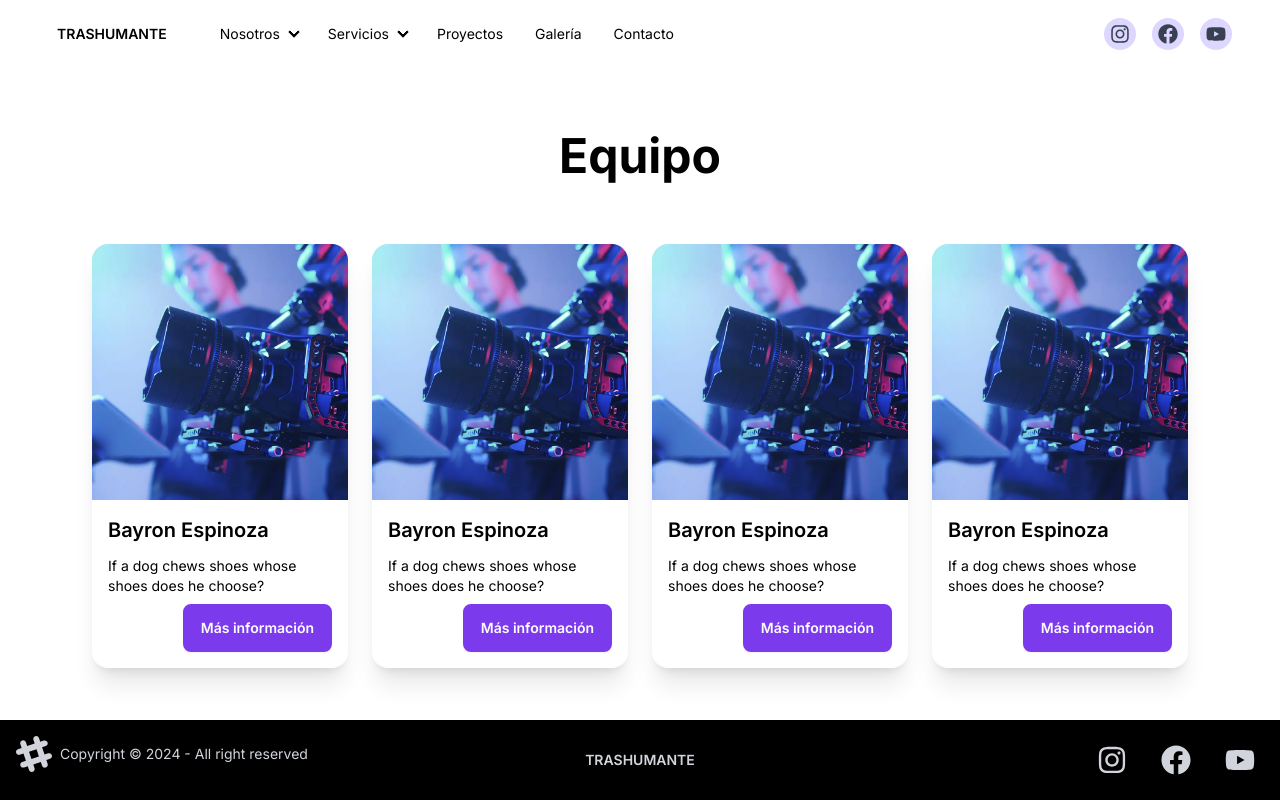
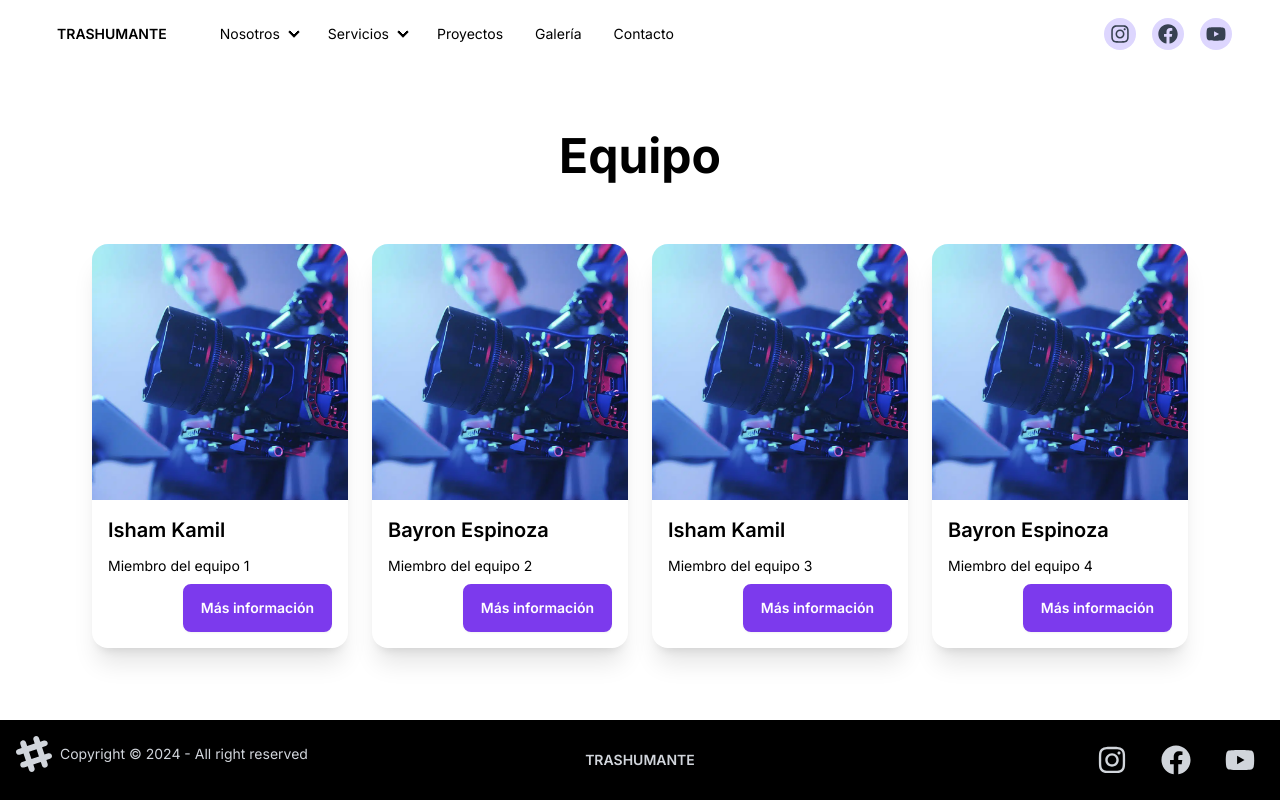
Before and after one commit to CatalinaScheleff/Trashumante-Project, a Next.js app: page /equipo in a window 1280 px wide. Built offline with nearby package versions, Linux system fonts and the light colour scheme.

Commit message:
data cards equipo

```diff
--- a/src/app/equipo/page.jsx
+++ b/src/app/equipo/page.jsx
@@ -1,7 +1,10 @@
 import Image from "next/image";
 import Link from "next/link";
+import {info} from '../../data/index'
+import CardEquipo from "@/components/Cards";
 
 const Equipo = () => {
+
   return (
     <main className="mx-24">
       <div className="px-5 text-center mt-16">
@@ -11,7 +14,22 @@ const Equipo = () => {
 
           <div className="grid gap-8 grid-cols-4 place-items-center">
 
-<div className="card card-compact w-64 bg-base-100 shadow-xl ">
+          {
+                info?.equipo.map((s) => {
+
+                    return (
+                        <>
+                            <CardEquipo {...s} />
+                        </>
+
+                    )
+                })
+            }
+
+
+
+
+{/* <div className="card card-compact w-64 bg-base-100 shadow-xl ">
   <figure className="h-64 w-64 bg-slate-600">
     <Image src="/inicio.png" alt="Shoes" width={384} height={384} className="w-full h-full object-cover"/>
   </figure>
@@ -77,8 +95,7 @@ const Equipo = () => {
         </Link>
     </div>
   </div>
-</div>
-
+</div> */}
 
 
 
--- /dev/null
+++ b/src/components/Cards.jsx
@@ -0,0 +1,33 @@
+import Image from 'next/image'
+import Link from 'next/link'
+import PropTypes from 'prop-types'
+
+
+export default function CardEquipo({imgUrl, nombre, descripcion, url})  {
+
+    return (
+        <div className="card card-compact w-64 bg-base-100 shadow-xl ">
+  <figure className="h-64 w-64 bg-slate-600">
+    <Image src={imgUrl} alt="" width={384} height={384} className="w-full h-full object-cover"/>
+  </figure>
+  <div className="card-body">
+    <h2 className="card-title">{nombre}</h2>
+    <p>{descripcion}</p>
+    <div className="card-actions justify-end">
+        <Link href={url}>
+      <button className="btn bg-violet-600 text-white hover:text-violet-600 border-solid border-2 border-violet-600">
+        Más información
+      </button>
+        </Link>
+    </div>
+  </div>
+</div>
+    )
+}
+
+CardEquipo.propTypes = {
+    imgUrl: PropTypes.string.isRequired,
+    nombre: PropTypes.string.isRequired,
+    descripcion: PropTypes.string.isRequired,
+    url: PropTypes.string.isRequired
+}
--- /dev/null
+++ b/src/data/index.jsx
@@ -0,0 +1,32 @@
+export const info = {
+    equipo: [
+        {
+            id: 1,
+            imgUrl: '/inicio.png',
+            nombre: 'Isham Kamil',
+            descripcion: 'Miembro del equipo 1',
+            url: '/equipo/bayronespinoza',
+        },
+        {
+            id: 2,
+            imgUrl: '/inicio.png',
+            nombre: 'Bayron Espinoza',
+            descripcion: 'Miembro del equipo 2',
+            url: '/equipo/bayronespinoza',
+        },
+        {
+            id: 3,
+            imgUrl: '/inicio.png',
+            nombre: 'Isham Kamil',
+            descripcion: 'Miembro del equipo 3',
+            url: '',
+        },
+        {
+            id: 4,
+            imgUrl: '/inicio.png',
+            nombre: 'Bayron Espinoza',
+            descripcion: 'Miembro del equipo 4',
+            url: '/equipo/bayronespinoza',
+        }
+    ]
+}
```
